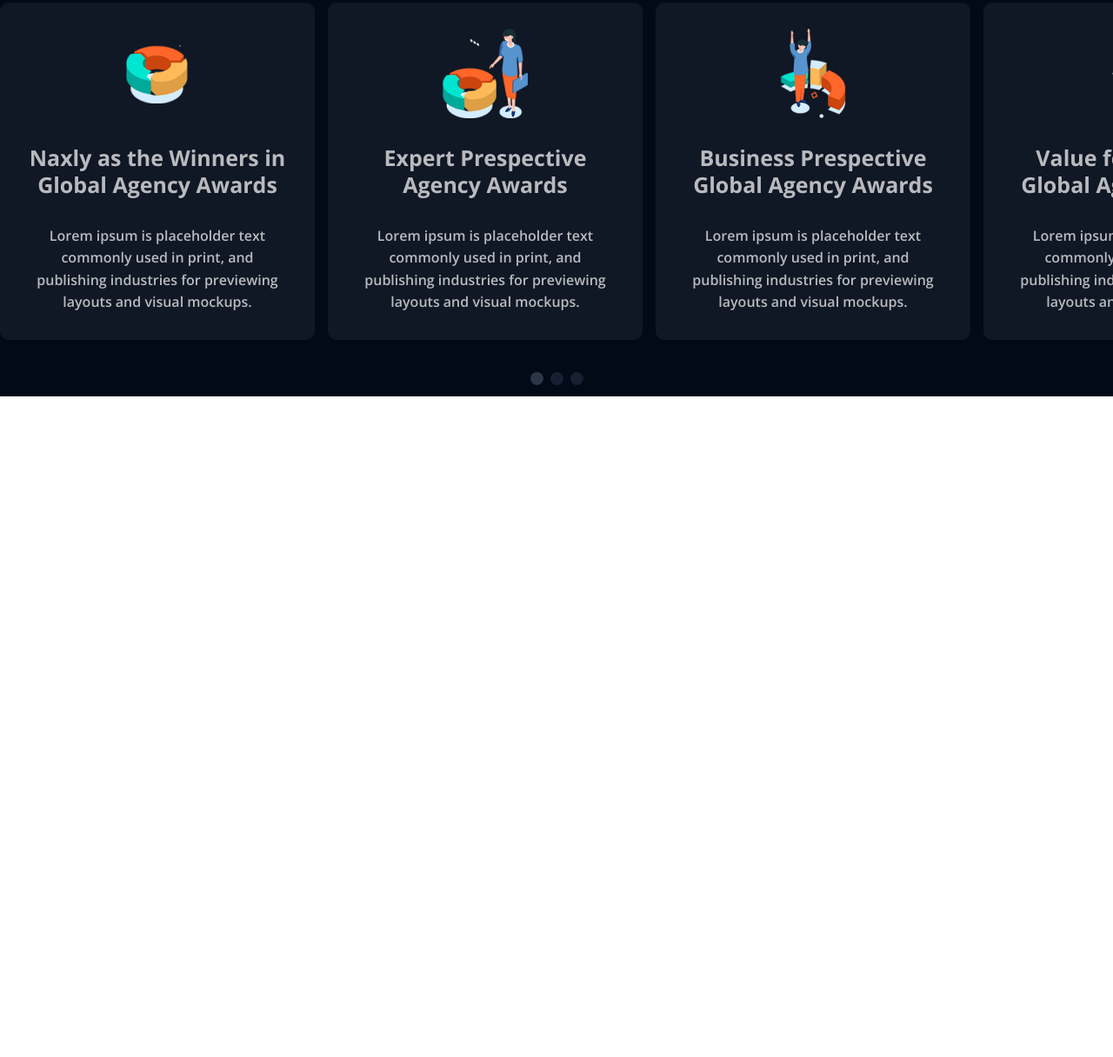
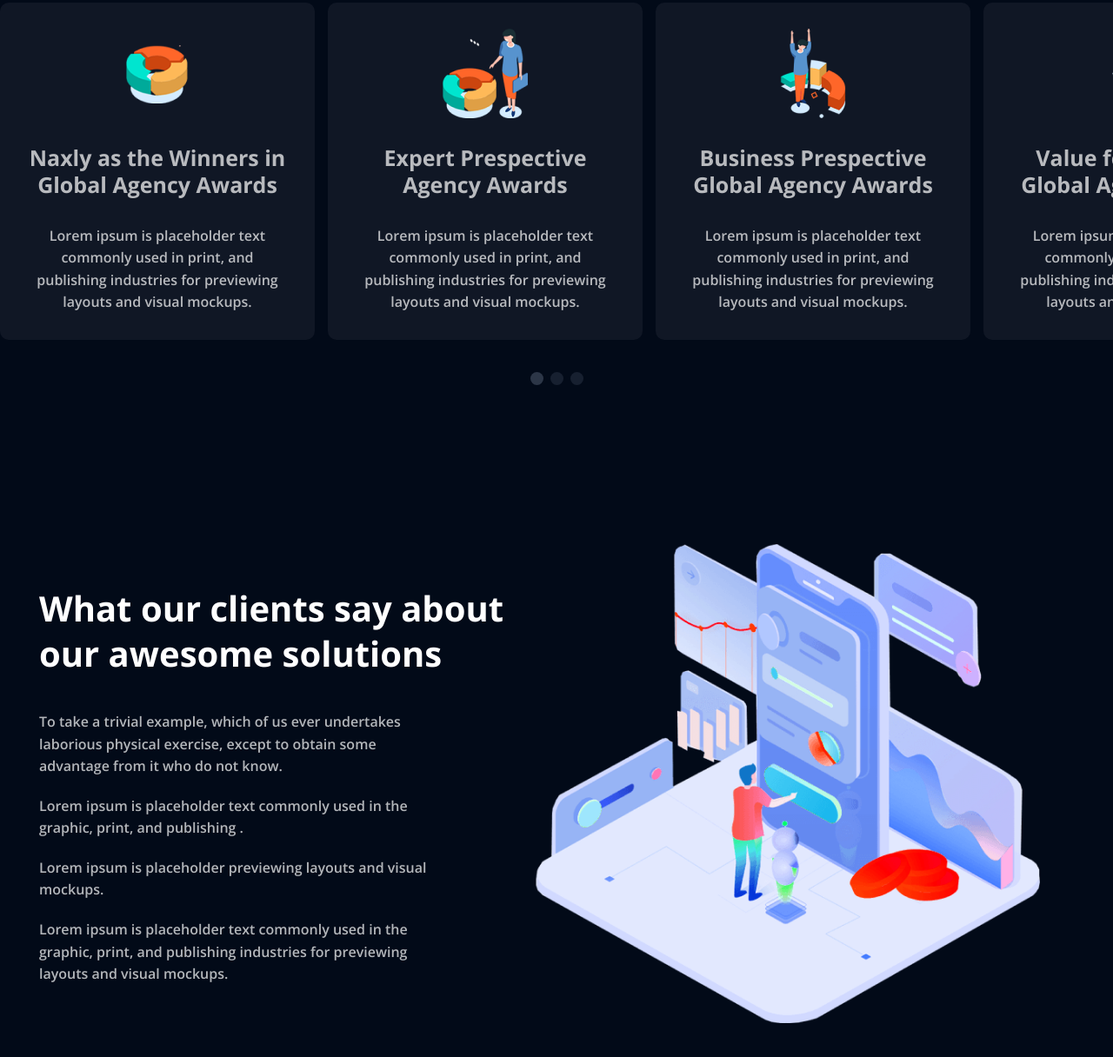
Before and after one commit to Alex-Melkov/artificial-intelligence, a website built with webpack: page src/index.html in a window 1280 px wide. Shown: the part 2009-3225 px from the top of the page at 87% size. Before the commit the page ends 2465 px from the top, so only its background shows below. Built offline with nearby package versions, Linux system fonts and the light colour scheme; a web font is replaced by a local one.

Commit message:
add blog

```diff
--- a/src/index.html
+++ b/src/index.html
@@ -137,67 +137,130 @@
           <div class="swiper-wrapper">
             <div class="swiper-slide">
               <div class="swiper-slide__image">
-                  <img src="images/swiper/slide-img-1.png" width="73" height="69" alt="slide image">
+                <img src="images/swiper/slide-img-1.png" width="73" height="69" alt="slide image" />
               </div>
               <div class="swiper-slide__title">
                 <h4>Naxly as the Winners in Global Agency Awards</h4>
               </div>
               <div class="swiper-slide__text">
-                  <p>Lorem ipsum is placeholder text commonly used in print, and publishing industries for previewing layouts and visual mockups.</p>
+                <p>
+                  Lorem ipsum is placeholder text commonly used in print, and publishing industries
+                  for previewing layouts and visual mockups.
+                </p>
               </div>
             </div>
 
             <div class="swiper-slide">
               <div class="swiper-slide__image">
-                  <img src="images/swiper/slide-img-2.png" width="98" height="103" alt="slide image">
+                <img
+                  src="images/swiper/slide-img-2.png"
+                  width="98"
+                  height="103"
+                  alt="slide image"
+                />
               </div>
               <div class="swiper-slide__title">
                 <h4>Expert Prespective Agency Awards</h4>
               </div>
               <div class="swiper-slide__text">
-                  <p>Lorem ipsum is placeholder text commonly used in print, and publishing industries for previewing layouts and visual mockups.</p>
+                <p>
+                  Lorem ipsum is placeholder text commonly used in print, and publishing industries
+                  for previewing layouts and visual mockups.
+                </p>
               </div>
             </div>
 
             <div class="swiper-slide">
               <div class="swiper-slide__image">
-                  <img src="images/swiper/slide-img-3.png" width="98" height="103" alt="slide image">
+                <img
+                  src="images/swiper/slide-img-3.png"
+                  width="98"
+                  height="103"
+                  alt="slide image"
+                />
               </div>
               <div class="swiper-slide__title">
                 <h4>Business Prespective Global Agency Awards</h4>
               </div>
               <div class="swiper-slide__text">
-                  <p>Lorem ipsum is placeholder text commonly used in print, and publishing industries for previewing layouts and visual mockups.</p>
+                <p>
+                  Lorem ipsum is placeholder text commonly used in print, and publishing industries
+                  for previewing layouts and visual mockups.
+                </p>
               </div>
             </div>
 
             <div class="swiper-slide">
               <div class="swiper-slide__image">
-                  <img src="images/swiper/slide-img-4.png" width="98" height="103" alt="slide image">
+                <img
+                  src="images/swiper/slide-img-4.png"
+                  width="98"
+                  height="103"
+                  alt="slide image"
+                />
               </div>
               <div class="swiper-slide__title">
                 <h4>Value for Results in Global Agency Awards</h4>
               </div>
               <div class="swiper-slide__text">
-                  <p>Lorem ipsum is placeholder text commonly used in print, and publishing industries for previewing layouts and visual mockups.</p>
+                <p>
+                  Lorem ipsum is placeholder text commonly used in print, and publishing industries
+                  for previewing layouts and visual mockups.
+                </p>
               </div>
             </div>
 
             <div class="swiper-slide">
               <div class="swiper-slide__image">
-                  <img src="images/swiper/slide-img-5.png" width="98" height="103" alt="slide image">
+                <img
+                  src="images/swiper/slide-img-5.png"
+                  width="98"
+                  height="103"
+                  alt="slide image"
+                />
               </div>
               <div class="swiper-slide__title">
                 <h4>Global Experience in Agency Awards</h4>
               </div>
               <div class="swiper-slide__text">
-                  <p>Lorem ipsum is placeholder text commonly used in print, and publishing industries for previewing layouts and visual mockups.</p>
+                <p>
+                  Lorem ipsum is placeholder text commonly used in print, and publishing industries
+                  for previewing layouts and visual mockups.
+                </p>
               </div>
             </div>
           </div>
           <div class="swiper-pagination"></div>
         </div>
       </div>
+      <div class="blog">
+        <div class="blog__container">
+          <div class="blog__container__left-block">
+            <div class="blog__container__left-block__main">
+              <div class="blog__container__left-block__main__title">
+                <h2>What our clients say about our awesome solutions</h2>
+              </div>
+              <div class="blog__container__left-block__main__text">
+                <p>
+                  To take a trivial example, which of us ever undertakes laborious physical
+                  exercise, except to obtain some advantage from it who do not know.
+                </p>
+                <p>
+                  Lorem ipsum is placeholder text commonly used in the graphic, print, and
+                  publishing .
+                </p>
+                <p>Lorem ipsum is placeholder previewing layouts and visual mockups.</p>
+                <p>
+                  Lorem ipsum is placeholder text commonly used in the graphic, print, and
+                  publishing industries for previewing layouts and visual mockups.
+                </p>
+              </div>
+            </div>
+          </div>
+          <div class="blog__container__right-block">
+            <img src="images/blog-img.png" width="642" height="551" alt="Blog image" />
+          </div>
+        </div>
       </div>
     </div>
   </body>
--- a/src/scss/style.scss
+++ b/src/scss/style.scss
@@ -294,6 +294,53 @@
       }
     }
   }
+
+  .blog {
+    width: 100%;
+    background: #020a18;
+    padding-top: 170px;
+    padding-bottom: 170px;
+    .blog__container {
+      max-width: 1190px;
+      margin: 0 auto;
+      display: flex;
+      justify-content: space-between;
+
+      .blog__container__left-block {
+        display: flex;
+        align-items: center;
+        .blog__container__left-block__main {
+          .blog__container__left-block__main__title {
+            margin-bottom: 40px;
+            h2 {
+              font-weight: 700;
+              font-size: 40px;
+              line-height: 130%;
+              color: #FFFFFF;
+            }
+          }
+          .blog__container__left-block__main__text {
+            max-width: 460px;
+            p {
+              font-weight: 600;
+              font-size: 16px;
+              line-height: 160%;
+              color: #FFFFFF;
+              opacity: 0.7;
+              margin-bottom: 20px;
+
+              &:last-of-type {
+                margin-bottom: 0;
+              }
+            }
+          }
+        }
+      }
+
+      .blog__container__right-block {
+      }
+    }
+  }
 }
 
 .btn {
```
Also changed, not shown: src/images/blog-img.png (added). Lines whose indentation alone changed are shown as unchanged.
